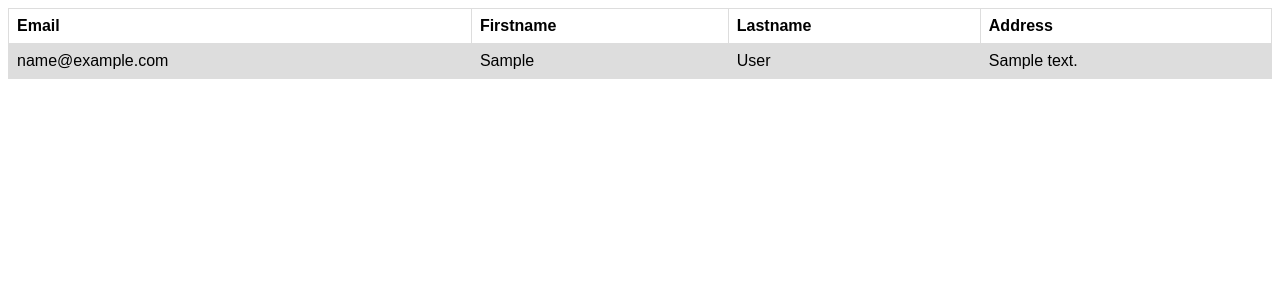
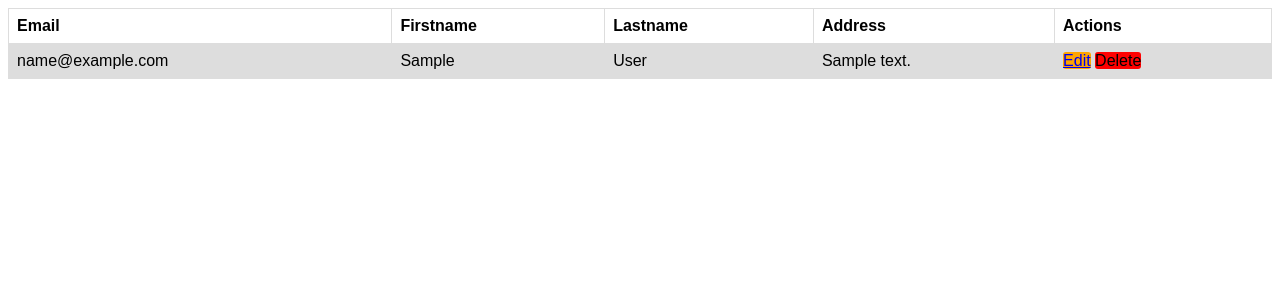
Before and after one commit to duypham27/NodeJS, a Node server app: page /get-crud in a window 1280 px wide. Shown: the top 300 px of the page. Run offline with Node 20, Linux system fonts and the light colour scheme; tables that the repository leaves empty hold one stand-in row (values such as "Sample post"); some libraries are stand-ins or nearby versions.

Commit message:
update data

```diff
--- a/src/controllers/homeController.js
+++ b/src/controllers/homeController.js
@@ -1,3 +1,4 @@
+import { query } from 'express';
 import db from '../models/index';
 import CRUDService from '../services/CRUDService';
 
@@ -30,12 +31,45 @@ let postCRUD = async (req, res) => {
 let displayGetCRUD = async (req, res) => {
     let data = await CRUDService.getAllUser();
 
-    console.log('-----------------------------------------------');
+    console.log('-------------------------');
     console.log(data);
-    console.log('-----------------------------------------------');
+    console.log('-------------------------');
 
     return res.render('displayCRUD.ejs', {
         dataTable: data
+    });
+}
+
+let getEditCRUD = async (req, res) => {
+    let userId = req.query.id;
+    console.log(userId);
+    if (userId) {
+        let userData = await CRUDService.getUserInfoById(userId);
+        //check user data not found
+
+        // console.log('-------------------------');
+        // console.log(userData);
+        // console.log('-------------------------');
+
+        // let userData
+
+        return res.render('editCRUD.ejs', {
+            user: userData
+        });
+    }
+    else {
+        return res.send('Users not found !');
+    }
+
+}
+
+
+let putCRUD = async (req, res) => {
+    let data = req.body;
+    let allUsers = await CRUDService.updateUserData(data);
+
+    return res.render('displayCRUD.ejs', {
+        dataTable: allUsers
     });
 }
 
@@ -45,4 +79,6 @@ module.exports = {
     getCRUD: getCRUD,
     postCRUD: postCRUD,
     displayGetCRUD: displayGetCRUD,
+    getEditCRUD: getEditCRUD,
+    putCRUD: putCRUD,
 }
--- a/src/routes/web.js
+++ b/src/routes/web.js
@@ -10,7 +10,9 @@ let initWebRoutes = (app) => {
 
     router.post('/post-crud', homeController.postCRUD);
     router.get('/get-crud', homeController.displayGetCRUD);
-    //rest api
+    router.get('/edit-crud', homeController.getEditCRUD);
+
+    router.post('/put-crud', homeController.putCRUD);
 
     return app.use("/", router);
 }
--- a/src/views/displayCRUD.ejs
+++ b/src/views/displayCRUD.ejs
@@ -22,6 +22,26 @@
     tr:nth-child(even) {
         background-color: #dddddd;
     }
+
+    .btn-edit {
+    background-color: orange;
+    outline: none;
+    border: none;
+    height: 25px;
+    width: 60px;
+    border-radius: 3px;
+    cursor: pointer;
+    }
+
+    .btn-delete {
+    background-color: red;
+    outline: none;
+    border: none;
+    height: 25px;
+    width: 60px;
+    border-radius: 3px;
+    cursor: pointer;
+    }
 </style>
 
 <body>
@@ -31,6 +51,7 @@
           <th>Firstname</th>
           <th>Lastname</th>
           <th>Address</th>
+          <th>Actions</th>
         </tr>
 
         <% for(let i=0; i < dataTable.length; i++) { %>
@@ -39,6 +60,10 @@
               <td><%= dataTable[i].firstName %></td>
               <td><%= dataTable[i].lastName %></td>
               <td><%= dataTable[i].address %></td>
+              <td>
+                <a href="/edit-crud?id=<%= dataTable[i].id %>" class="btn-edit" type="button">Edit</a>
+                <a class="btn-delete" type="button">Delete</a>
+              </td>
             </tr>
          <% } %>
     </table>
```
Also changed, not shown: src/services/CRUDService.js (+51 -0 lines), src/views/editCRUD.ejs (added, +46 -0 lines).
